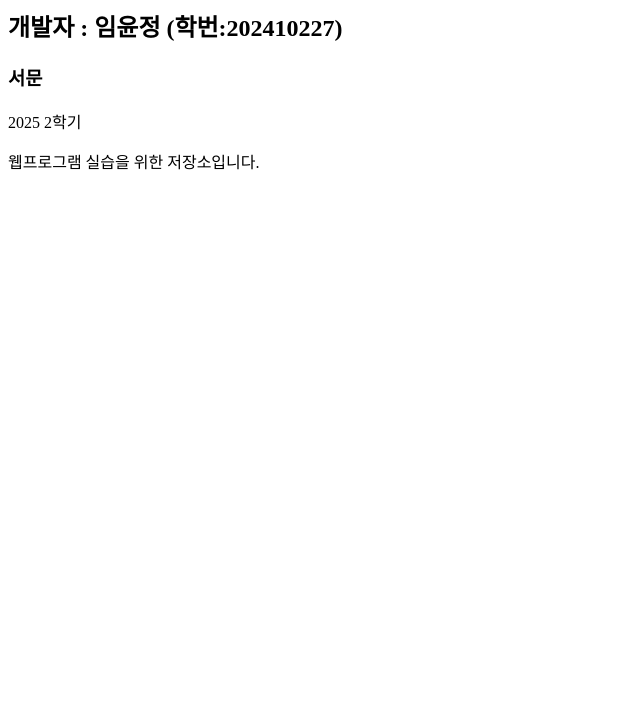
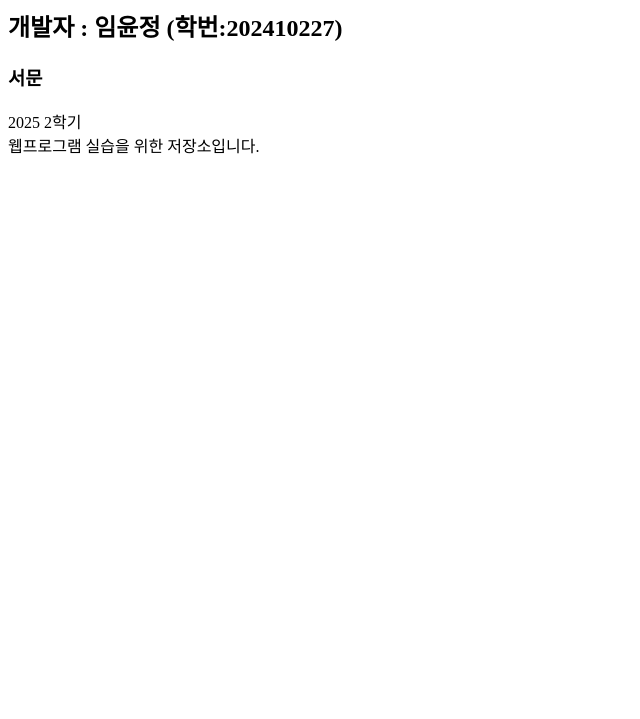
Before and after one commit to y0onJeong/yoonjeong, a plain HTML site: page index.html in a window 1280 px wide. Shown: the part 81-800 px from the top of the page, without its empty margins (0-640 px from the left). Drawn offline with Linux system fonts and the light colour scheme.

Commit message:
Update index.html

```diff
--- a/index.html
+++ b/index.html
@@ -16,10 +16,9 @@
         서문
     </H3>
     <p>
-        2025 2학기
+        2025 2학기<br>
+        웹프로그램 실습을 위한 저장소입니다.</br>
     </p>
-    <p2>
-        웹프로그램 실습을 위한 저장소입니다.
-   </p2>
+
 </body>
 </html>
```
